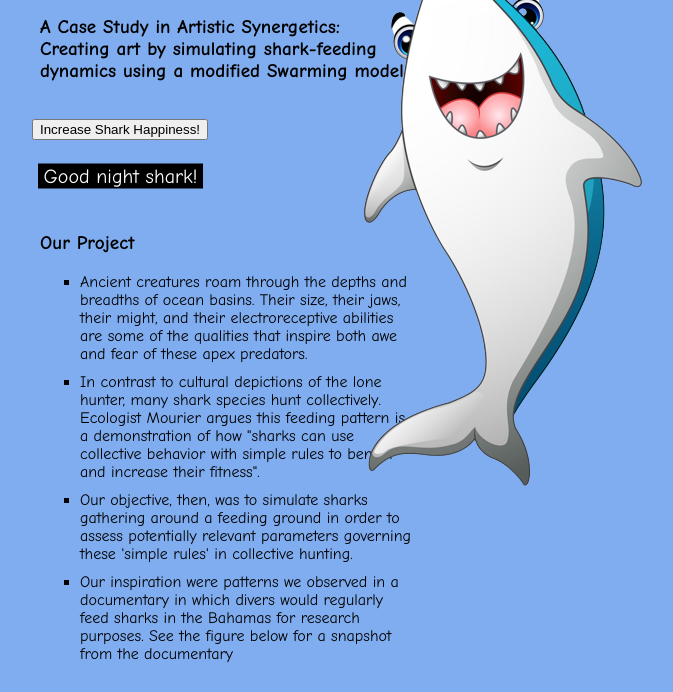
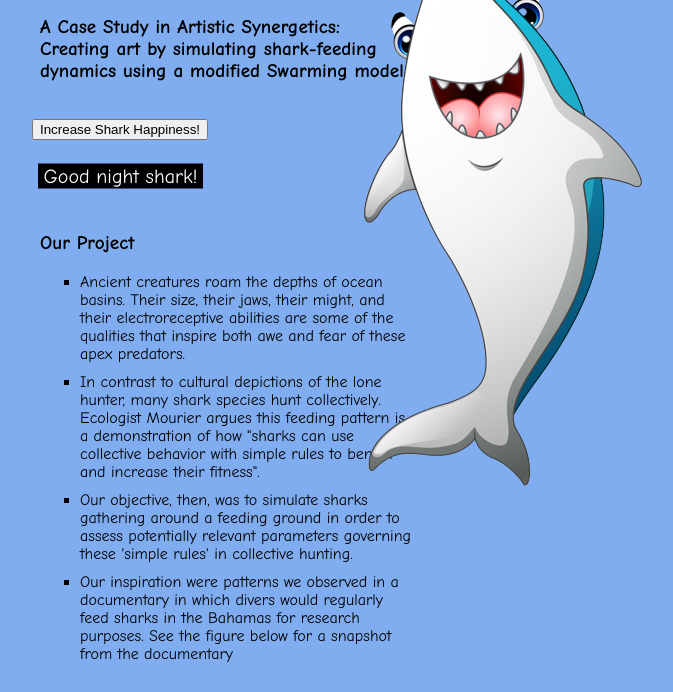
Before and after one commit to NNMcGill/cedlynikki.github.io, a plain HTML site: page index.html in a window 1280 px wide. Shown: the part 108-800 px from the top of the page, without its empty margins (18-691 px from the left). Drawn offline with Linux system fonts and the light colour scheme.

Commit message:
Update index.html

```diff
--- a/index.html
+++ b/index.html
@@ -24,7 +24,7 @@
     <br> <br>
     <p id="msg">Our Project</p>
     <ul>
-      <li class="list">Ancient creatures roam through the depths and breadths of ocean basins. Their size, their jaws, their might, and their electroreceptive abilities are some of the qualities that inspire both awe and fear of these apex predators.</li>
+      <li class="list">Ancient creatures roam the depths of ocean basins. Their size, their jaws, their might, and their electroreceptive abilities are some of the qualities that inspire both awe and fear of these apex predators.</li>
       <li class="list">In contrast to cultural depictions of the lone hunter, many shark species hunt collectively. Ecologist Mourier argues this feeding pattern is a demonstration of how "sharks can use collective behavior with simple rules to benefit and increase their fitness".</li>
       <li class="list">Our objective, then, was to simulate sharks gathering around a feeding ground in order to assess potentially relevant parameters governing these 'simple rules' in collective hunting.</li>
       <li class="list">Our inspiration were patterns we observed in a documentary in which divers would regularly feed sharks in the Bahamas for research purposes. See the figure below for a snapshot from the documentary</li>
```
